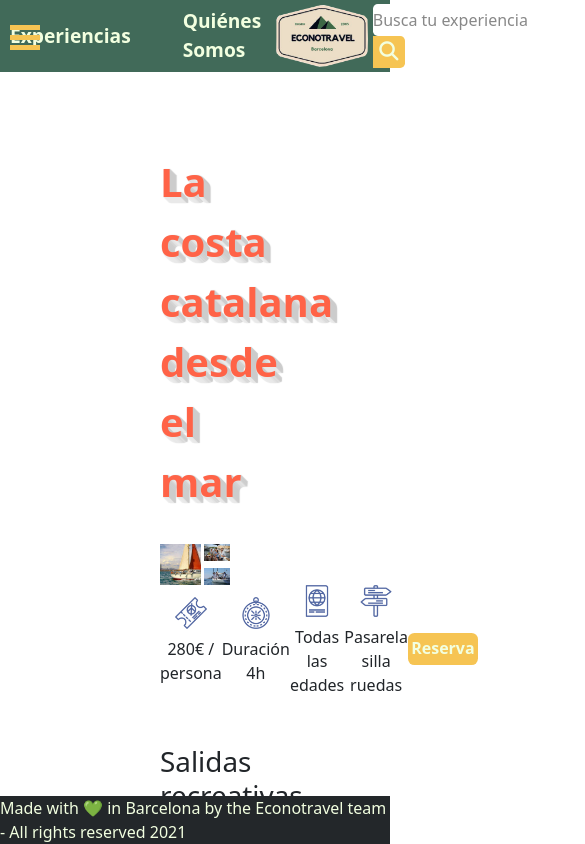
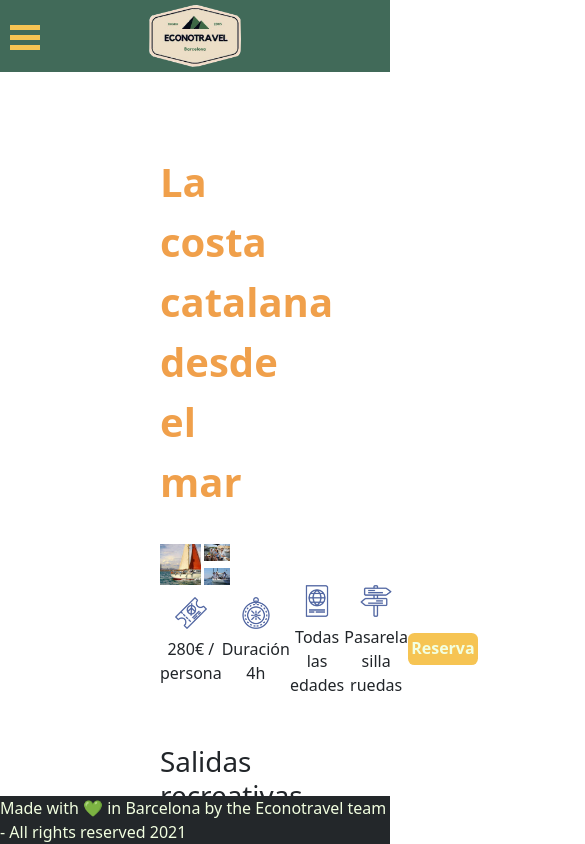
Before and after one commit to yassscoder/Econotravel-app-starter-6, a React app in the folder web-client/: page /Experiencia-vela in a window 390 px wide. Shown: the top 844 px of the page, 585 px wide, since content can reach past the window. Built offline with nearby package versions, Linux system fonts and the light colour scheme.

Commit message:
cambios hamburguer responsive

```diff
--- a/web-client/src/scss/main.scss
+++ b/web-client/src/scss/main.scss
@@ -307,7 +307,7 @@ body{
 .card:hover {
   transition: 200ms;
   border: 3px;
-  border-color: tomato;
+  border-color: var(--secondary-color);
   border-style: solid;
 }
 
@@ -639,11 +639,9 @@ fieldset {
 
 .cabeceraexperiencias {
   font-size: 2.5rem;
-  color: #ff7171;
+  color: var(--tertiary-color);
   font-weight: bold;
   margin-bottom: 2rem;
-  text-shadow: 1px 0px 1px #CCCCCC, 0px 1px 1px #EEEEEE, 2px 1px 1px #CCCCCC, 1px 2px 1px #EEEEEE, 3px 2px 1px #CCCCCC, 2px 3px 1px #EEEEEE, 4px 3px 1px #CCCCCC, 3px 4px 1px #EEEEEE, 5px 4px 1px #CCCCCC, 4px 5px 1px #EEEEEE, 6px 5px 1px #CCCCCC, 5px 6px 1px #EEEEEE, 7px 6px 1px #CCCCCC;
-  color: #FF6347FF;
   background: #FFFFFF;
   margin-top: 2rem;
 }
@@ -739,6 +737,7 @@ fieldset {
   height: 25px;
   left: 10px;
   top: 25px;
+  display:none;
 }
 
 /* Color/shape of burger icon bars */
@@ -806,3 +805,21 @@ Note: Beware of modifying this element as it can break the animations - you shou
 .bm-overlay {
   background: rgba(0, 0, 0, 0.3);
 }
+
+@media (min-width:321px) and (max-width: 900px) {
+  .bm-burger-button {
+    display: block;
+  }
+  .containerExpWho {
+    display:none;
+  }
+  .containerSearchBar {
+    display:none;
+  }
+  .iconos, .infIcon {
+    display:none;
+  }
+
+
+
+}
```
